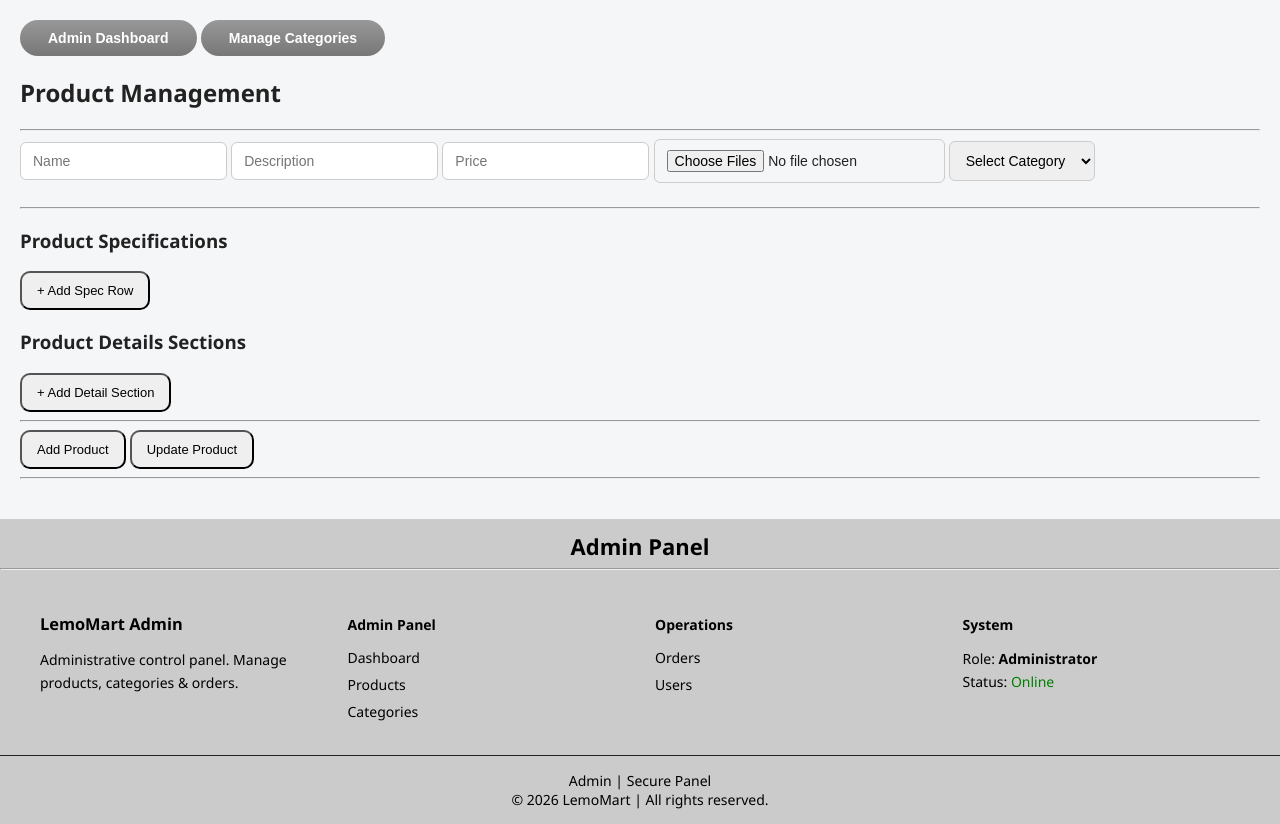
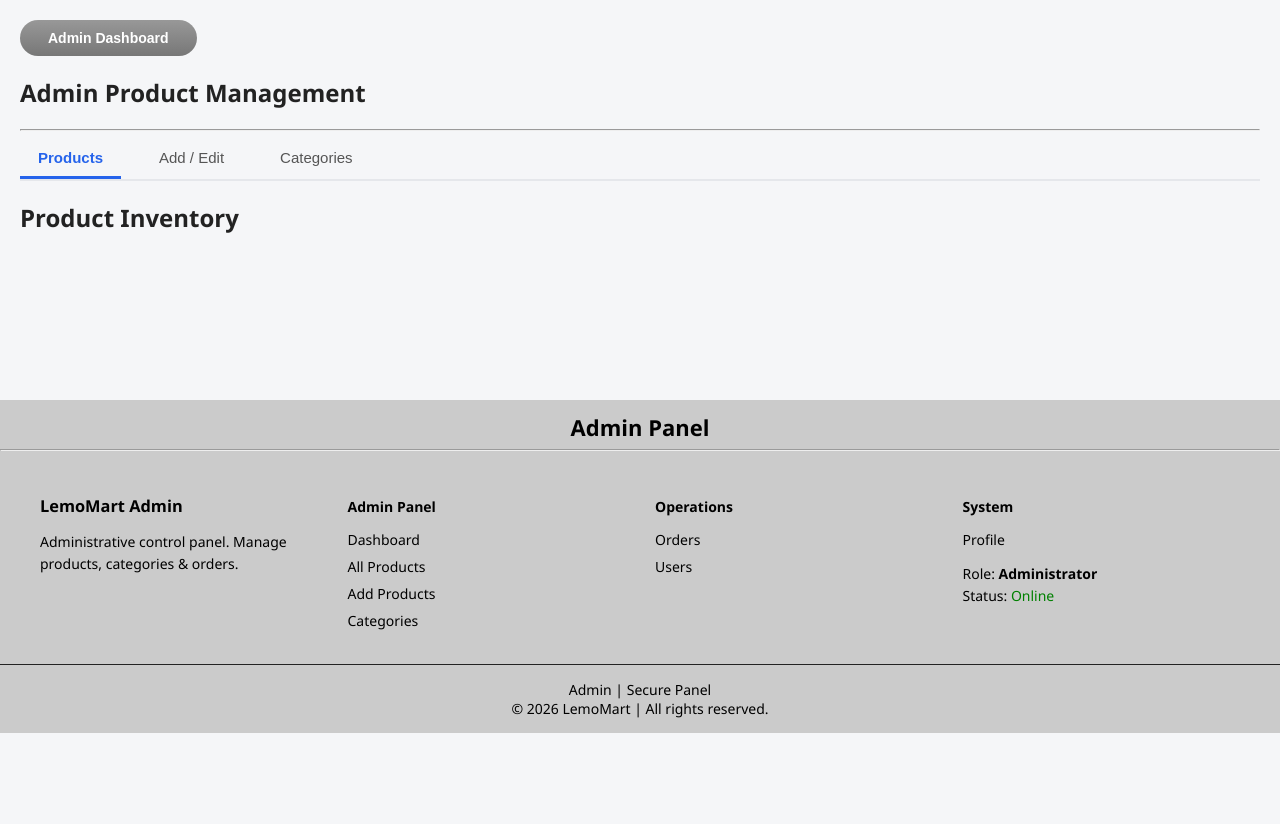
Before and after one commit to jaimiklemolite/lemo-mart, a Flask app: page /admin/products in a window 1280 px wide. Shown: the part 67-891 px from the top of the page. After the commit the page ends 800 px from the top, so only its background shows below. Run offline with Flask 3, Linux system fonts and the light colour scheme; the visitor is signed in with stand-in values (Sample User, id 1); data that the repository does not hold is empty.

Commit message:
admin tabs and cart stock toast msg handling

```diff
--- a/routes/user.py
+++ b/routes/user.py
@@ -100,11 +100,17 @@ def get_all_users():
     users = []
 
     for user in mongo.db.users.find({}):
+
+        order_count = mongo.db.orders.count_documents({
+            "user_id": user["_id"]
+        })
+
         users.append({
-            "id": str(user["_id"]),
+            "id": user["_id"],
             "username": user.get("username"),
             "email": user["email"],
-            "role": user["role"]
+            "role": user["role"],
+            "order_count": order_count
         })
 
     return jsonify({"users": users}), 200
--- a/routes/web.py
+++ b/routes/web.py
@@ -64,8 +64,3 @@ def admin_dashboard():
 @login_required(role="admin")
 def admin_products():
     return render_template("products.html")
-
-@web_bp.route("/admin/categories")
-@login_required(role="admin")
-def admin_categories():
-    return render_template("admin_categories.html")
--- a/static/css/styles.css
+++ b/static/css/styles.css
@@ -1043,6 +1051,33 @@ select:focus {
   color: #555;
   margin-top: 0;
   padding-top: 10px;
+}
+
+.admin-tabs {
+  display: flex;
+  gap: 20px;
+  margin-bottom: 20px;
+  border-bottom: 2px solid #e5e7eb;
+}
+
+.tab-btn {
+  background: none;
+  border: none;
+  padding: 10px 18px;
+  font-size: 15px;
+  cursor: pointer;
+  color: #555;
+  border-bottom: 3px solid transparent;
+}
+
+.tab-btn.active {
+  color: #2563eb;
+  border-bottom: 3px solid #2563eb;
+  font-weight: 600;
+}
+
+.admin-section.hidden {
+  display: none;
 }
 
 .admin-orders .order-status-label {
--- a/static/js/app.js
+++ b/static/js/app.js
@@ -50,8 +50,15 @@ function login() {
         credentials: "include",
         headers: { "Content-Type": "application/json" },
         body: JSON.stringify({ product_id: pendingCart })
-      }).finally(() => {
+      })
+      .then(async res => {
         localStorage.removeItem("pendingCartProduct");
+        if (!res.ok) {
+          const data = await res.json().catch(() => ({}));
+          showToast(data.message || "Cannot add to cart", "error", 3000, true);
+          window.location.href = "/dashboard";
+          return;
+        }
         showToast("Product Added To Your Cart Successfully.", "success", 3000, true);
         window.location.href = "/cart";
       });
@@ -420,6 +427,7 @@ async function editProductById(productId) {
     console.error("Template load error:", err);
     showToast("Failed to load latest category template", "error");
   }
+  openAdminTab("formTab");
 }
 
 function loadCategoryDropdown() {
@@ -544,6 +552,7 @@ function addProduct() {
       showToast("Product Added Successfully", "success");
       clearForm();
       loadProducts(true);
+      openAdminTab("productsTab");
     })
     .catch(() => showToast("Server Error While Adding Product", "error"));
 }
@@ -593,6 +602,7 @@ function updateProduct() {
       showToast("Product Updated Successfully", "success");
       clearForm();
       loadProducts(true);
+      openAdminTab("productsTab");
     })
     .catch(() => {
       showToast("Server Error While Updating Product", "error");
@@ -723,7 +733,7 @@ function addToCart(productId) {
     headers: { "Content-Type": "application/json" },
     body: JSON.stringify({ product_id: productId })
   })
-  .then(res => {
+  .then(async res => {
     if (res.status === 401) {
       showConfirm(
         "Login Required",
@@ -734,6 +744,11 @@ function addToCart(productId) {
           window.location.href = "/login";
         }
       );
+      return;
+    }
+    if (!res.ok) {
+      const data = await res.json().catch(() => ({}));
+      showToast(data.message || "Cannot add to cart", "error");
       return;
     }
     showToast("Product Added To Your Cart Successfully.", "success");
@@ -838,22 +853,6 @@ function clearDetails() {
   const container = document.getElementById("detailSections");
   if (container) container.innerHTML = "";
 }
-
-document.addEventListener("DOMContentLoaded", () => {
-  loadProfileDropdown();
-  handleHeaderIconsVisibility();
-  updateCartCount();
-  updateWishlistCount();
-
-  if (IS_ADMIN_PRODUCTS_PAGE) {
-    loadCategoryDropdown();
-  }
-
-  if (location.pathname !== "/wishlist") {
-    loadProducts();
-    loadCategoryFilter();
-  }
-});
 
 function addSpecRow(name = "", value = "", readonly = false, isDefault = false) {
   const container = document.getElementById("specRows");
@@ -1042,3 +1041,60 @@ document.getElementById("confirmYesBtn")?.addEventListener("click", () => {
   if (confirmCallback) confirmCallback();
   closeConfirm();
 });
+
+function openAdminTab(sectionId, btn) {
+
+  document.querySelectorAll(".admin-section")
+    .forEach(sec => sec.classList.add("hidden"));
+
+  document.querySelectorAll(".tab-btn")
+    .forEach(tab => tab.classList.remove("active"));
+
+  const section = document.getElementById(sectionId);
+  if (section) section.classList.remove("hidden");
+
+  if (!btn) {
+    btn = document.querySelector(`.tab-btn[onclick*="${sectionId}"]`);
+  }
+
+  if (btn) btn.classList.add("active");
+
+  if (sectionId === "usersSection" && !cachedUsers.length) {
+    loadUsers();
+  }
+
+  if (sectionId === "ordersSection" && !cachedOrders.length) {
+    loadOrders();
+  }
+}
+
+function getTabFromURL(defaultTab) {
+  const params = new URLSearchParams(window.location.search);
+  return params.get("tab") || defaultTab;
+}
+
+document.addEventListener("DOMContentLoaded", () => {
+  loadProfileDropdown();
+  handleHeaderIconsVisibility();
+  updateCartCount();
+  updateWishlistCount();
+
+  if (IS_ADMIN_PRODUCTS_PAGE) {
+    loadCategoryDropdown();
+  }
+
+  if (location.pathname === "/admin/dashboard") {
+    const tab = getTabFromURL("usersSection");
+    openAdminTab(tab);
+  }
+
+  if (location.pathname !== "/wishlist") {
+    loadProducts();
+    loadCategoryFilter();
+  }
+
+  if (location.pathname.startsWith("/admin/products")) {
+    const tab = getTabFromURL("productsTab");
+    openAdminTab(tab);
+  }
+});
--- a/templates/admin_footer.html
+++ b/templates/admin_footer.html
@@ -15,21 +15,23 @@
         <h4>Admin Panel</h4>
         <ul>
             <li><a href="/admin/dashboard">Dashboard</a></li>
-            <li><a href="/admin/products">Products</a></li>
-            <li><a href="/admin/categories">Categories</a></li>
+            <li><a href="/admin/products?tab=productsTab">All Products</a></li>
+            <li><a href="/admin/products?tab=formTab">Add Products</a></li>
+            <li><a href="/admin/products?tab=categoryTab">Categories</a></li>
         </ul>
         </div>
 
         <div class="footer-col">
         <h4>Operations</h4>
         <ul>
-            <li><a href="/admin/dashboard">Orders</a></li>
-            <li><a href="/admin/dashboard">Users</a></li>
+            <li><a href="/admin/dashboard?tab=ordersSection">Orders</a></li>
+            <li><a href="/admin/dashboard?tab=usersSection">Users</a></li>
         </ul>
         </div>
 
         <div class="footer-col">
         <h4>System</h4>
+        <ul><li><a href="/profile">Profile</a></li></ul>
         <p>
             Role: <b>Administrator</b><br>
             Status: <span style="color: green;">Online</span>
--- a/templates/products.html
+++ b/templates/products.html
@@ -13,21 +13,42 @@
 <div class="body-content">
   <div class="admin-action">
     <div class="admin-action-buttons">
-
       <button class="dashboard-btn" onclick="location.href='/admin/dashboard'">
         Admin Dashboard
       </button>
+    </div>
+  </div>
 
-      <button class="dashboard-btn" onclick="location.href='/admin/categories'">
-        Manage Categories
+  <h2>Admin Product Management</h2>
+  <hr>
+
+  <div class="admin-tabs">
+
+    <button class="tab-btn active"
+            onclick="openAdminTab('productsTab', this)">
+      Products
+    </button>
+
+    <button class="tab-btn"
+            onclick="openAdminTab('formTab', this)">
+      Add / Edit
+    </button>
+
+    <button class="tab-btn"
+            onclick="openAdminTab('categoryTab', this)">
+      Categories
     </button>
 
   </div>
+
+
+  <div id="productsTab" class="admin-section">
+    <h2>Product Inventory</h2>
+    <div id="products" class="product-grid"></div>
   </div>
 
-  <h2>Product Management</h2>
-  <hr>
-
+  <div id="formTab" class="admin-section hidden">
+    <h2>Create or Update Product</h2>
     <input type="hidden" id="productId">
 
     <input id="name" placeholder="Name">
@@ -35,7 +56,7 @@
     <input id="price" type="number" placeholder="Price">
     <input id="images" type="file" multiple accept="image/*" onchange="previewImages()">
 
-  <select id="categorySelect" name="category_id" onchange="onCategoryChange()"></select>
+    <select id="categorySelect" name="category_id"></select>
 
     <div id="imagePreview" class="image-preview"></div>
 
@@ -58,12 +79,38 @@
     <button onclick="addProduct()" class="product-btn">Add Product</button>
     <button onclick="updateProduct()" class="product-btn">Update Product</button>
 
-  <hr>
+  </div>
 
-  <div id="products" class="product-grid"></div>
+  <div id="categoryTab" class="admin-section hidden">
+    <h2>Category Management</h2>
+
+    <input id="category" placeholder="Category">
+    <button id="categorySubmitBtn"
+            onclick="submitCategory()"
+            class="product-btn">
+      Add Category
+    </button>
+
+    <h3>Default Spec Names</h3>
+    <div id="specNameList"></div>
+    <button onclick="addSpecName()" class="product-btn">
+      + Add Spec Name
+    </button>
+
+    <h3>Default Detail Section Titles</h3>
+    <div id="detailTitleList"></div>
+    <button onclick="addDetailTitle()" class="product-btn">
+      + Add Section Title
+    </button>
+
+    <div id="categoryGrid" class="category-grid"></div>
+
+  </div>
+
 </div>
 
 <script src="/static/js/app.js"></script>
+<script src="/static/js/categories.js"></script>
 
 {% if session.role == "admin" %}
   {% include 'admin_footer.html' %}
--- a/templates/profile.html
+++ b/templates/profile.html
@@ -13,7 +13,7 @@
 <div class="body-content">
   <h2>My Profile</h2>
 
-  <div id="profileInfo"></div>
+  <div id="profileInfo" class="profile-card"></div>
 
   {% if session.role != "admin" %}
     <hr>
```
Also changed, not shown: other parts of static/css/styles.css (+26 -10 lines), static/js/admin.js (+2 -5 lines), templates/admin_categories.html (deleted, +0 -46 lines), templates/admin_dashboard.html (+15 -5 lines). Lines whose indentation alone changed are shown as unchanged.
